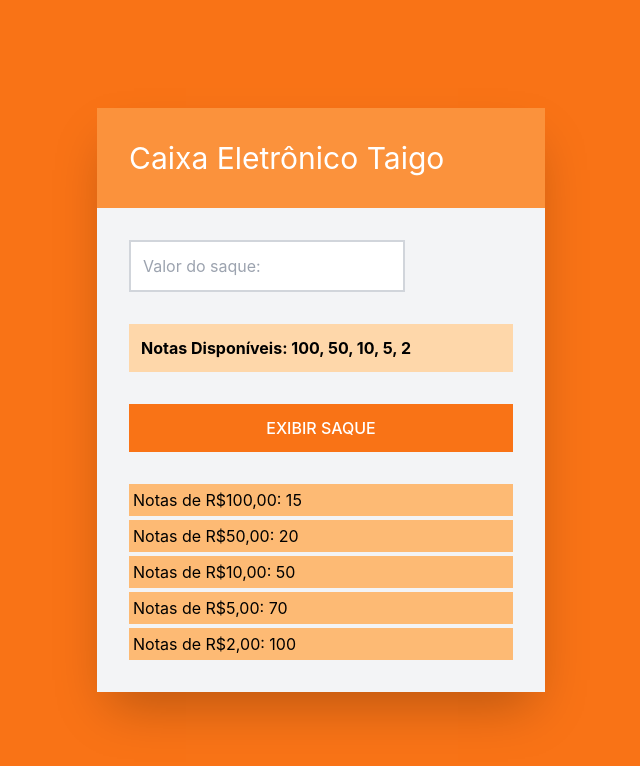
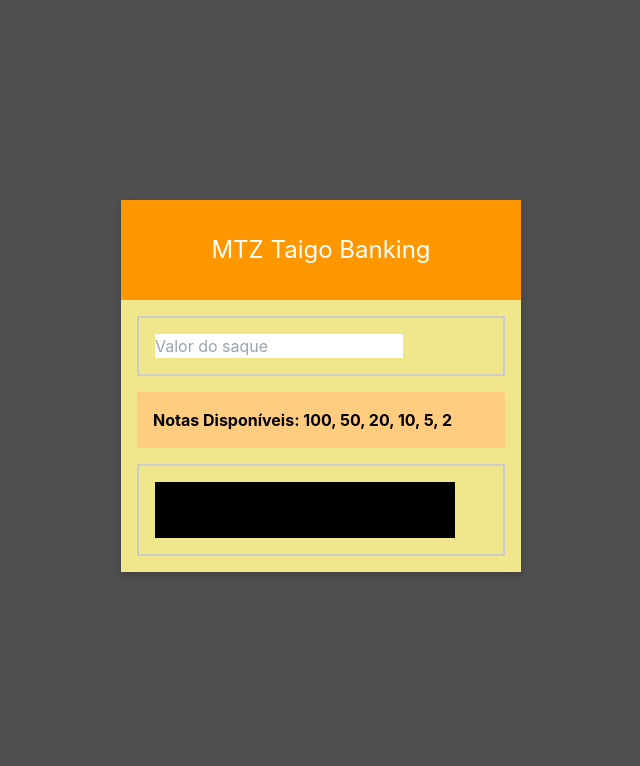
Before and after one commit to XMedjayX/caixa_eletronico_mtz.com, a plain HTML site: page git/interface_comum.html in a window 1280 px wide. Shown: the whole page, without its empty margins (319-959 px from the left). Drawn offline with nearby package versions, Linux system fonts and the light colour scheme; a web font is replaced by a local one.

Commit message:
Add files via upload

```diff
--- a/git/interface_comum.html
+++ b/git/interface_comum.html
@@ -3,42 +3,117 @@
 <head>
   <meta charset="UTF-8">
   <meta name="viewport" content="width=device-width, initial-scale=1.0">
-  <title>Caixa Eletrônico</title>
+  <title>Caixa Eletrônico Admin</title>
   <script src="https://cdn.tailwindcss.com"></script>
   <link href="https://fonts.googleapis.com/css?family=inter100,200,300,regular,500,600,700,800,900" rel="stylesheet" />
   <style>
-    *{
-      font-family: "Inter",sans-serif;
+    body {
+      font-family: "Inter", sans-serif;
+      background-color: #4F4F4F; /* Laranja - Altere conforme necessário */
+    }
+
+    .form-container {
+      background-color: #F0E68C; /* Cinza claro - Altere conforme necessário */
+      width: 100%;
+      max-width: 400px;
+      box-shadow: 0 4px 8px rgba(0, 0, 0, 0.2);
+      margin-top:  200px;
+      margin-botton:  200px;
+    }
+
+    .form-header {
+      text-align: center;
+      padding: 2rem;
+      background-color: #ff9800; /* Laranja - Altere conforme necessário */
+      color: #fff;
+      font-size: 1.5rem;
+    }
+
+    .form-input {
+      margin: 1rem;
+      padding: 1rem;
+      width: calc(100% - 2rem);
+      border: 2px solid #ccc;
+    }
+
+    .note-section {
+      margin: 1rem;
+      padding: 1rem;
+      background-color: #ffcc80; /* Laranja claro - Altere conforme necessário */
+      font-weight: bold;
+    }
+
+    .withdraw-button {
+      background-color: #000000; /* Laranja - Altere conforme necessário */
+      color: #000000;
+      text-transform: uppercase;
+      font-weight: bold;
+      padding: 1rem;
+      width: calc(100% - 2rem);
+      cursor: pointer;
     }
   </style>
 </head>
-<body class="bg-orange-500">
-  <div class="flex justify-center h-screen items-center">
-    <form action="" class="bg-gray-100 w-full max-w-md shadow-2xl">
-      <fieldset>
-        <legend class="text-3xl p-8 bg-orange-400 w-full text-white ">Caixa Eletrônico Taigo</legend>
-        <div class="m-8 mb-0">
-          <input type="text" name=''id='' class="p-3 2-full border-2 border-gray-300" placeholder="Valor do saque:">
-        </div>
-        <div class="m-8 mb-0">
-        <p class="p-3 bg-orange-200 font-bold">Notas Disponíveis: 100, 50, 10, 5, 2 </p>
-        </div>
-        <div class="m-8">
-          <button class="bg-orange-500 text-white uppercase p-3 w-full font-medium">Exibir Saque</button>
-        </div>
-        <div class="m-8">
-          <p class="p-1 bg-orange-300 mb-1 ">Notas de R$100,00: 15</p>
-          <p class="p-1 bg-orange-300 mb-1 ">Notas de R$50,00: 20</p>
-          <p class="p-1 bg-orange-300 mb-1 ">Notas de R$10,00: 50</p>
-          <p class="p-1 bg-orange-300 mb-1 ">Notas de R$5,00: 70</p>
-          <p class="p-1 bg-orange-300 mb-1 ">Notas de R$2,00: 100</p>
-        </div>
-      </fieldset>
+<body>
+  <div class="flex justify-center items-center">
+    <form action="#" class="form-container">
+      <div class="form-header">MTZ Taigo Banking</div>
+      <div class="form-input">
+        <input type="text" name="" id="input-saque" class="input-saque" placeholder="Valor do saque">
+      </div>
+      <div class="note-section">Notas Disponíveis: 100, 50, 20, 10, 5, 2</div>
+      <div class="form-input">
+        <button type="button" id="saque" onclick="caixaEletronico.realizarSaque()" class="withdraw-button">Realizar Saque</button>
+      </div>
+    </form>
+  </div>
+  <script >
+  const caixaEletronico = {
+  notas: {
+    100: 200,
+    50: 200,
+    20: 200,
+    10: 200,
+    5: 200,
+    2: 1000
+  },
 
+  calcularNotas(saque) {
+    const notasDisponiveis = [100, 50, 20, 10, 5, 2];
+    const notasContagem = {};
 
-    </form>
+    for (const nota of notasDisponiveis) {
+      const qtdNotas = Math.floor(saque / nota);
+      if (qtdNotas > 0) {
+        notasContagem[nota] = qtdNotas;
+        saque -= qtdNotas * nota;
+      }
+    }
+  return notasContagem;
+  },
 
-  </div>
-  <script src=""></script>
+  realizarSaque() {
+    const valorSaqueInput = document.getElementById("input-saque");
+    const valorSaque = parseFloat(valorSaqueInput.value);
+
+    if (isNaN(valorSaque) || valorSaque <= 0) {
+      alert("Valor inválido. O saque deve ser um número maior que zero.");
+      return;
+    }
+
+    const notasSaque = this.calcularNotas(valorSaque);
+
+    if (!notasSaque || Object.values(notasSaque).every(qtd => qtd === 0)) {
+      alert("Não é possível fornecer o saque desejado com as notas disponíveis.");
+    } else {
+      alert(`\nSaque de R$ ${valorSaque.toFixed(2)} com as seguintes notas:`);
+      for (const [nota, quantidade] of Object.entries(notasSaque)) {
+        alert(`R$ ${parseFloat(nota).toFixed(2)}: ${quantidade} nota(s)`);
+        }
+      }
+    }
+  };
+
+  </script>
 </body>
 </html>
```
Also changed, not shown: git/index.html (+7 -8 lines), git/interface_admin.html (+1 -1 lines), git/funcoes.js.txt (added).
